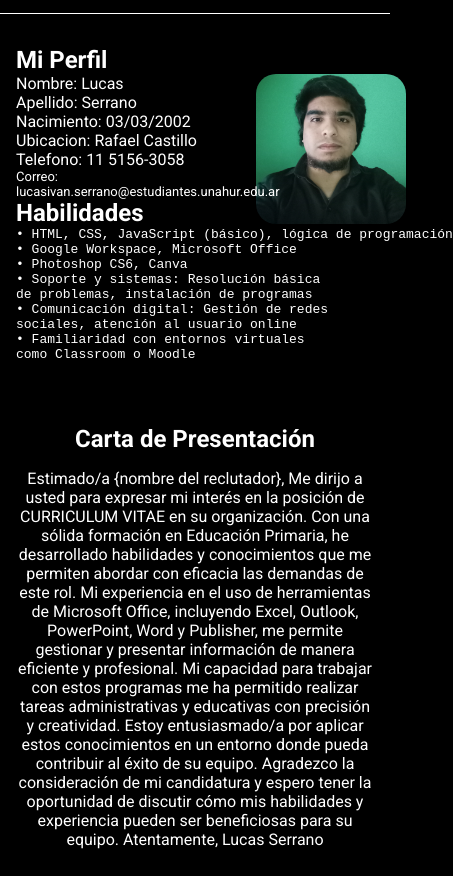
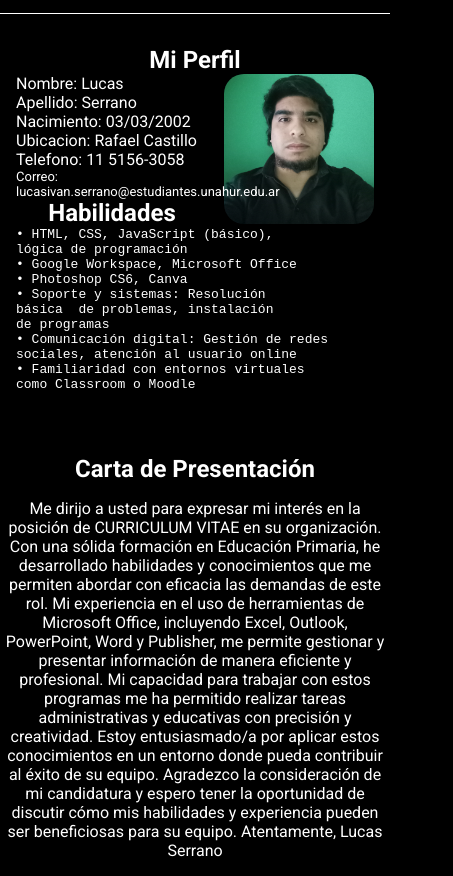
Before and after one commit to Lucas25rock/portfolio, a plain HTML site: page pages/resume.html in a window 390 px wide. Shown: the part 79-955 px from the top of the page, 453 px wide, since content can reach past the window. Drawn offline with Linux system fonts and the light colour scheme.

Commit message:
mobile casi fixeado

```diff
--- a/css/styles.css
+++ b/css/styles.css
@@ -25,6 +25,9 @@ main{
 }
 section{
     width: 70%;
+    text-align: center;
+}
+aside h1{
     text-align: center;
 }
 aside{
@@ -74,12 +77,9 @@ section img{
 .links-header{
     gap: 2rem;
 }
-ul li{
-    display: flex;
-    list-style: none;
-}
 p{
-    margin: 1rem ;
+    margin-bottom: 1rem;
+    margin-top: 1rem;
 }
 
 .tarjetas-proyectos:hover{
--- a/pages/resume.html
+++ b/pages/resume.html
@@ -50,11 +50,13 @@
                 </article>
                 <h1>Habilidades</h1>
                 <pre>
-• HTML, CSS, JavaScript (básico), lógica de programación
+• HTML, CSS, JavaScript (básico),
+lógica de programación
 • Google Workspace, Microsoft Office
 • Photoshop CS6, Canva
-• Soporte y sistemas: Resolución básica
-de problemas, instalación de programas
+• Soporte y sistemas: Resolución
+básica  de problemas, instalación
+de programas
 • Comunicación digital: Gestión de redes
 sociales, atención al usuario online
 • Familiaridad con entornos virtuales
@@ -63,9 +65,7 @@ como Classroom o Moodle
             </aside>
             <section class="section-resume">
                 <h1>Carta de Presentación</h1>
-                <p>Estimado/a {nombre del reclutador},
-
-Me dirijo a usted para expresar mi interés en la posición de CURRICULUM VITAE en su organización. Con una sólida formación en Educación Primaria, he desarrollado habilidades y conocimientos que me permiten abordar con eficacia las demandas de este rol. Mi experiencia en el uso de herramientas de Microsoft Office, incluyendo Excel, Outlook, PowerPoint, Word y Publisher, me permite gestionar y presentar información de manera eficiente y profesional.
+                <p>Me dirijo a usted para expresar mi interés en la posición de CURRICULUM VITAE en su organización. Con una sólida formación en Educación Primaria, he desarrollado habilidades y conocimientos que me permiten abordar con eficacia las demandas de este rol. Mi experiencia en el uso de herramientas de Microsoft Office, incluyendo Excel, Outlook, PowerPoint, Word y Publisher, me permite gestionar y presentar información de manera eficiente y profesional.
 
 Mi capacidad para trabajar con estos programas me ha permitido realizar tareas administrativas y educativas con precisión y creatividad. Estoy entusiasmado/a por aplicar estos conocimientos en un entorno donde pueda contribuir al éxito de su equipo.
 
```
